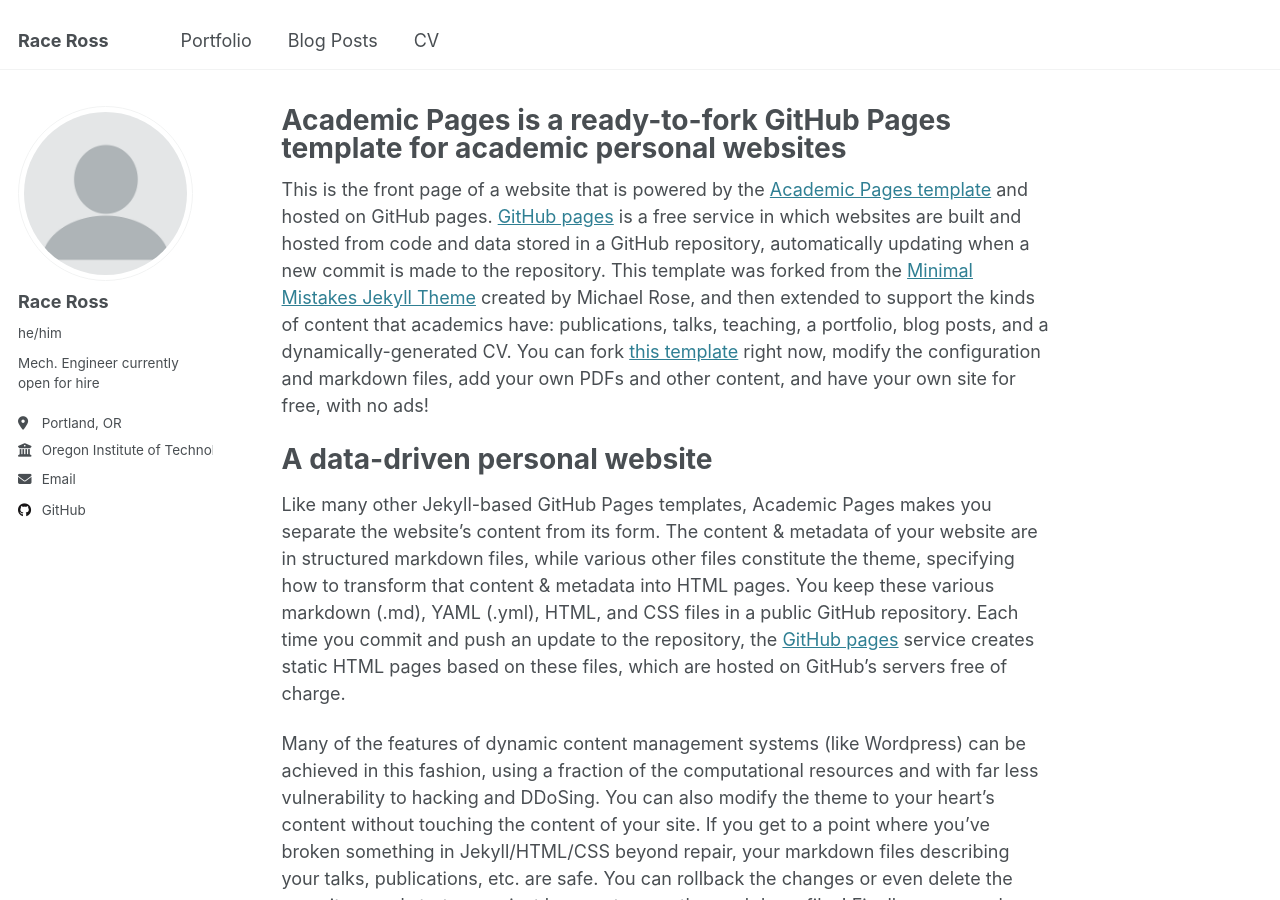
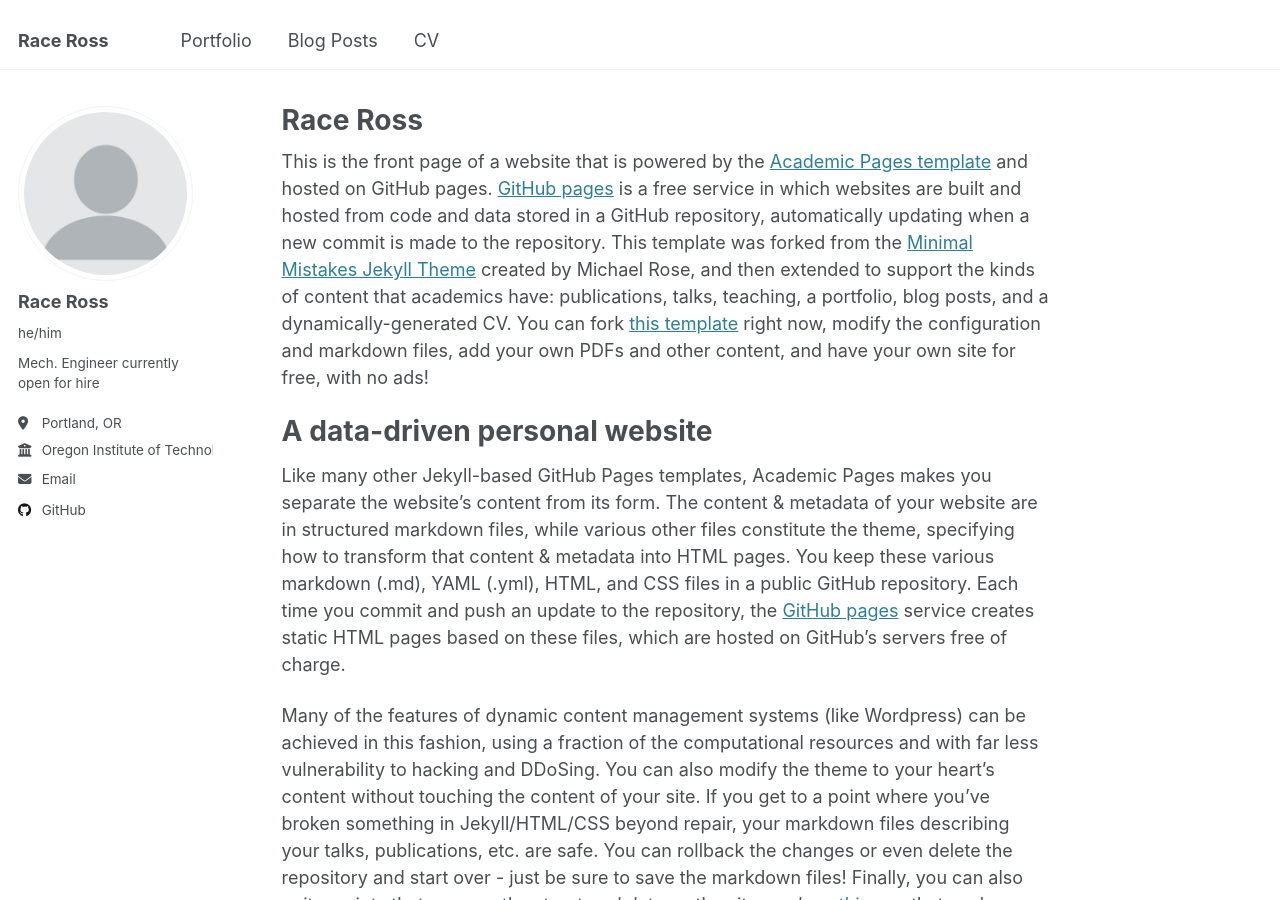
Before and after one commit to raceross/raceross.github.io, a Jekyll site: the page built from _pages/about.md, in a window 1280 px wide and 900 px high. Built offline with Jekyll 4.4.1, drawn with Linux system fonts in a browser that asks for light colours.

Commit message:
Update about.md

```diff
--- a/_pages/about.md
+++ b/_pages/about.md
@@ -1,6 +1,6 @@
 ---
 permalink: /
-title: "Academic Pages is a ready-to-fork GitHub Pages template for academic personal websites"
+title: "Race Ross"
 author_profile: true
 redirect_from:
   - /about/
```
